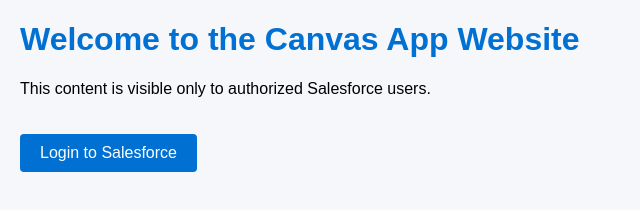
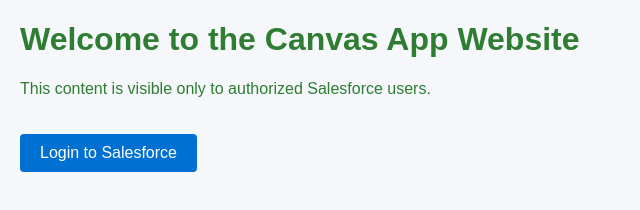
Before and after one commit to vikki4753g/Canvas-Website, a plain HTML site: page index.html in a window 1280 px wide. Shown: the whole page, without its empty margins (0-640 px from the left). Drawn offline with nearby package versions, Linux system fonts and the light colour scheme.

Commit message:
Update index.html

```diff
--- a/index.html
+++ b/index.html
@@ -10,11 +10,14 @@
             background: #f5f7fa;
         }
         h1 {
-            color: #0070d2;
+            color: #2E7D32; /* Dark green for welcome */
+        }
+        p {
+            color: #2E7D32; /* Dark green for paragraph */
         }
         .hidden { display: none; }
         .blocked {
-            color: red;
+            color: #B71C1C; /* Dark red for access denied */
             font-weight: bold;
             margin-top: 40px;
         }
```
